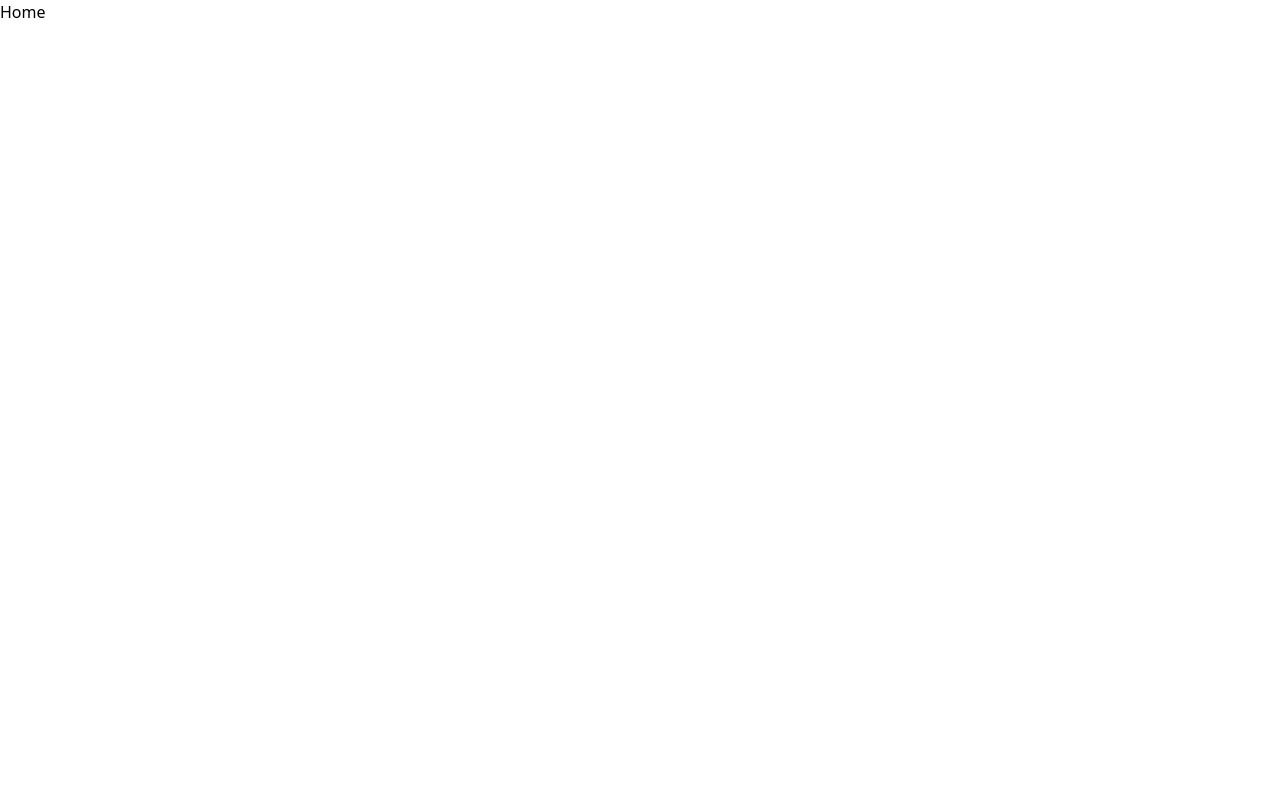
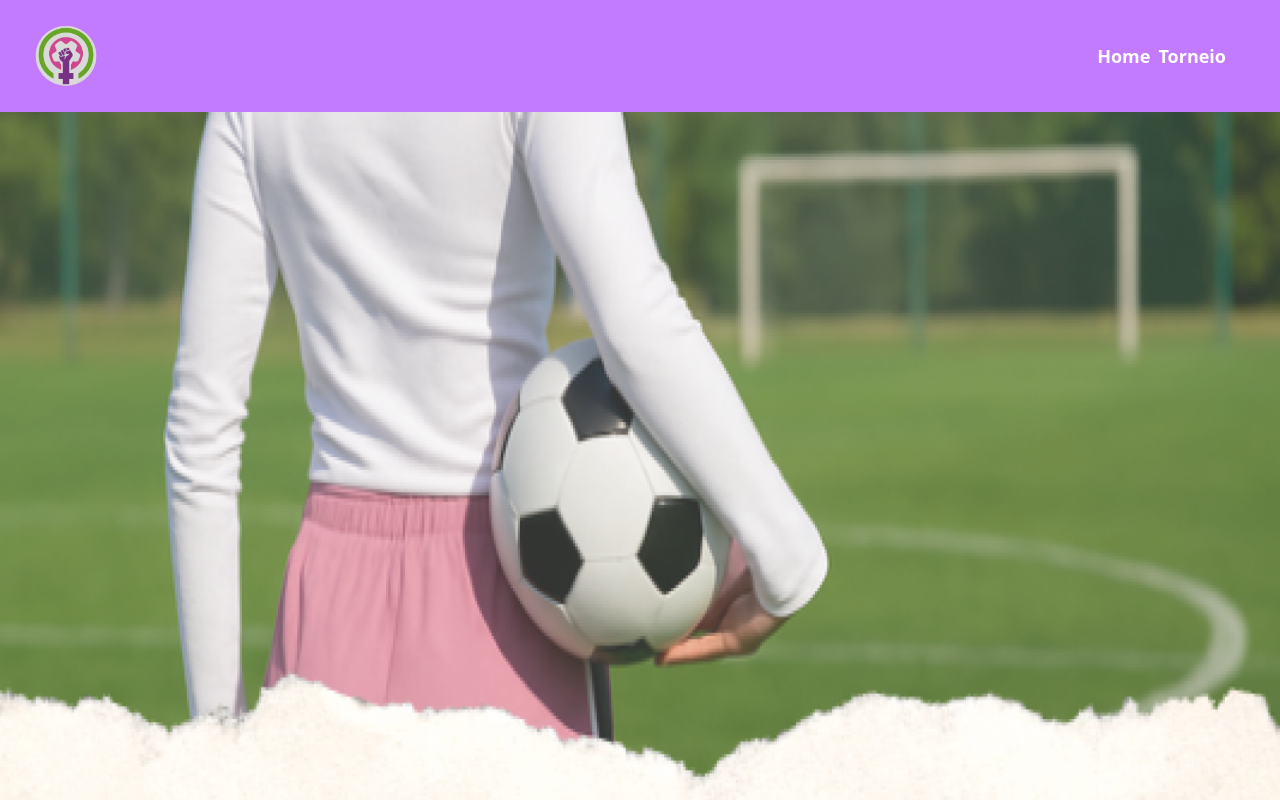
Before and after one commit to Grupo-FIAP-Antonio-Felipe-e-Joao-Vitor/sprt3-front-web, a React (Vite) app: page / in a window 1280 px wide. Shown: the top 800 px of the page. Built offline with nearby package versions, Linux system fonts and the light colour scheme.

Commit message:
Criando nav e bg do home

```diff
--- a/src/App.jsx
+++ b/src/App.jsx
@@ -2,14 +2,16 @@ import { BrowserRouter, Route, Routes } from "react-router-dom"
 import Error from "./routes/Error"
 import Home from "./routes/Home"
 import Torneio from "./routes/Torneio"
-// import Header from "./components/Header"
+import Header from "./components/Header"
+import Body from "./components/Body"
 
 function App() {
 
   return (
 
     <BrowserRouter>
-      {/* <Header/> */}
+      <Header/>
+      <Body/>
       <main>
         <Routes>
 
--- a/src/components/Header.jsx
+++ b/src/components/Header.jsx
@@ -1,22 +1,26 @@
-// import React from 'react'
+import { Link } from "react-router-dom"
+import Logo from '../assets/logo.png'
 
-// const Header = () => {
-//   return (
-//     <header>
-//         <nav>
-//             <ul>
-//                 <li>
-//                     <Link to="/" >Home</Link>
-//                 </li>
+const Header = () => {
+  return (
+    <header className="bg-purple-400 p-4 text-white">
+        <nav className=" mx-2.5 flex justify-between items-center ">
+        <Link to="/">
+            <img className="w-auto h-20" src={Logo} alt="logo" />
+        </Link>
+            <ul className="flex gap-2 pr-7 text-lg font-semibold">
+                <li className="list-none">
+                    <Link to="/" className="hover:text-lime-600 transition-colors duration-300">Home</Link>
+                </li>
 
-//                 <li>
-//                     <Link to="/torneio">Torneio</Link>
-//                 </li>
+                <li className="list-none">
+                    <Link to="/torneio" className="hover:text-lime-600 transition-colors duration-300">Torneio</Link>
+                </li>
 
-//             </ul>
-//         </nav>
-//     </header>
-//   )
-// }
+            </ul>
+        </nav>
+    </header>
+  )
+}
 
-// export default Header
+export default Header
--- a/src/routes/Home.jsx
+++ b/src/routes/Home.jsx
@@ -1,8 +1,11 @@
-import React from 'react'
+import Imagem1 from '../assets/imagem1home.png'
+
 
 const Home = () => {
   return (
-    <div>Home</div>
+    <main>
+        <img src={Imagem1} alt="foto1" className='w-500 h-250'/>
+    </main>
   )
 }
 
```
Also changed, not shown: src/components/Body.jsx (+10 -0 lines), src/assets/imagem1home.png (added), src/assets/logo.png (added).
